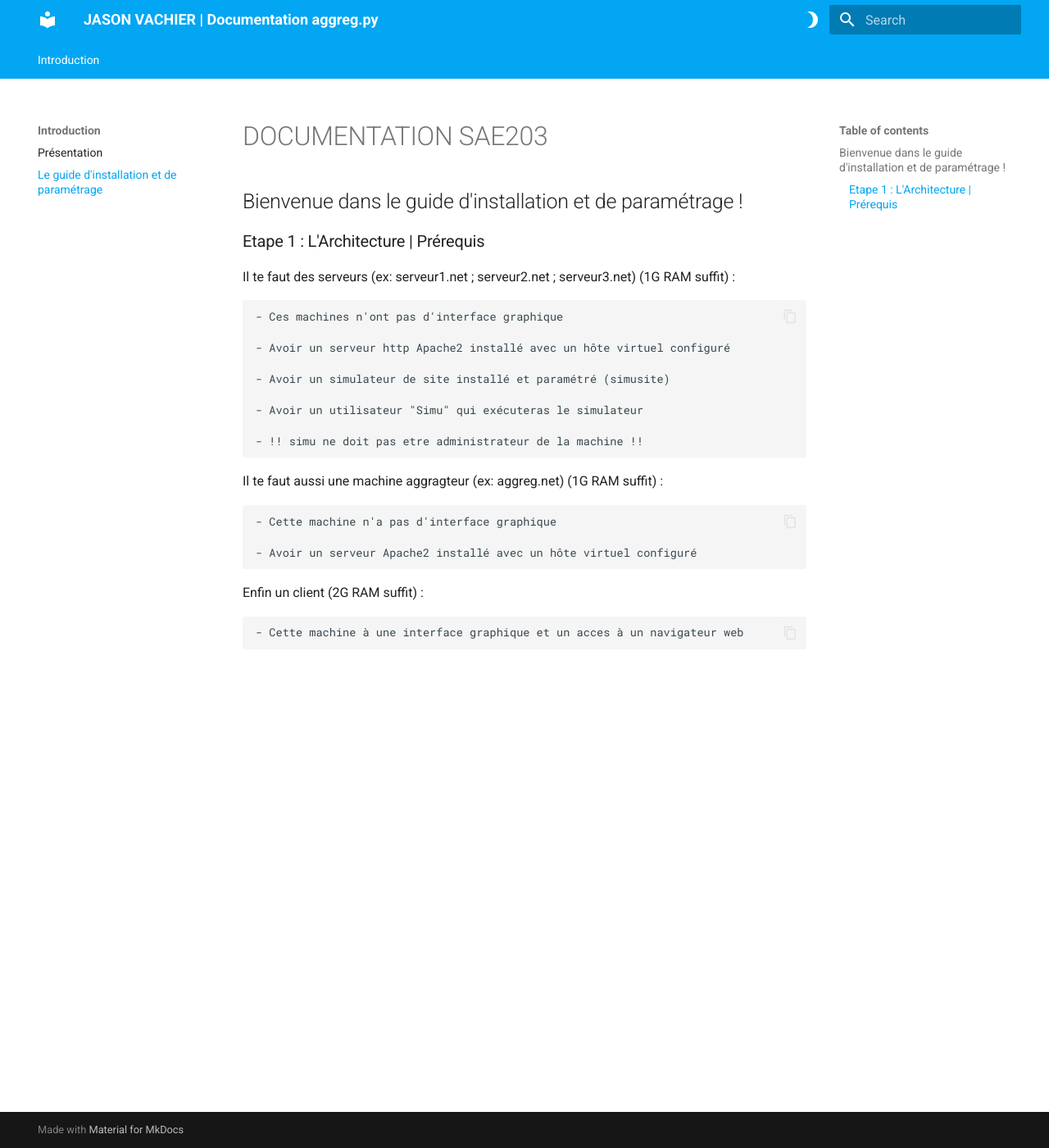
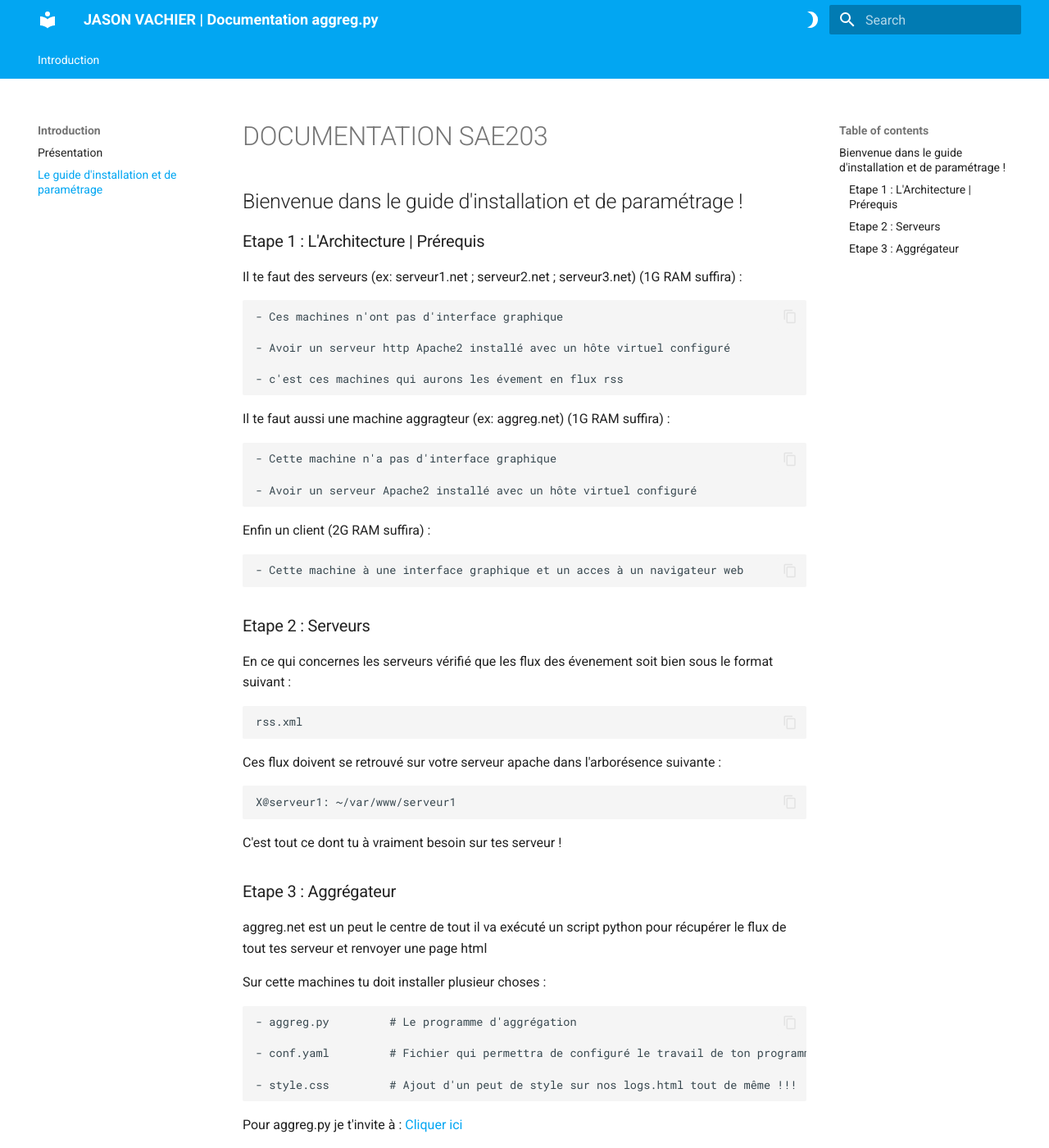
Before and after one commit to JasonVachier/SAE203, an MkDocs documentation site: the page built from docs/Etape1.md, in a window 1280 px wide and 1400 px high. Shown: the whole window at 82% size. Built offline with MkDocs 1.6.1 and Material for MkDocs 9.7.7, drawn with Linux system fonts in a browser that asks for light colours; some of the changed text lies outside the part shown.

Commit message:
Push test

```diff
--- a/docs/Etape1.md
+++ b/docs/Etape1.md
@@ -5,24 +5,65 @@
 ### Etape 1 : L'Architecture | Prérequis
 
 
-Il te faut des serveurs (ex: serveur1.net ; serveur2.net ; serveur3.net) (1G RAM suffit) :
+Il te faut des serveurs (ex: serveur1.net ; serveur2.net ; serveur3.net) (1G RAM suffira) :
 
     - Ces machines n'ont pas d'interface graphique
 
     - Avoir un serveur http Apache2 installé avec un hôte virtuel configuré
 
-    - Avoir un simulateur de site installé et paramétré (simusite)
+    - c'est ces machines qui aurons les évement en flux rss
 
-    - Avoir un utilisateur "Simu" qui exécuteras le simulateur
 
-    - !! simu ne doit pas etre administrateur de la machine !!
-
-Il te faut aussi une machine aggragteur (ex: aggreg.net) (1G RAM suffit) :
+Il te faut aussi une machine aggragteur (ex: aggreg.net) (1G RAM suffira) :
 
     - Cette machine n'a pas d'interface graphique
 
     - Avoir un serveur Apache2 installé avec un hôte virtuel configuré
 
-Enfin un client (2G RAM suffit) :
+
+Enfin un client (2G RAM suffira) :
 
     - Cette machine à une interface graphique et un acces à un navigateur web
+
+
+### Etape 2 : Serveurs
+
+
+En ce qui concernes les serveurs vérifié que les flux des évenement soit bien sous le format suivant :
+
+    rss.xml
+
+Ces flux doivent se retrouvé sur votre serveur apache dans l'arborésence suivante :
+
+    X@serveur1: ~/var/www/serveur1
+
+C'est tout ce dont tu à vraiment besoin sur tes serveur !
+
+
+### Etape 3 : Aggrégateur
+
+
+aggreg.net est un peut le centre de tout il va exécuté un script python pour récupérer le flux de tout tes serveur et renvoyer une page html
+
+Sur cette machines tu doit installer plusieur choses :
+
+    - aggreg.py         # Le programme d'aggrégation
+
+    - conf.yaml         # Fichier qui permettra de configuré le travail de ton programme python rapidement et facilement
+
+    - style.css         # Ajout d'un peut de style sur nos logs.html tout de même !!!
+
+Pour aggreg.py je t'invite à : [Cliquer ici](AggregPy.md)
+
+Pour conf.yaml c'est super simple ! créer un fichier du même nom et inscris-y :
+
+    sources:
+            - http://serveur1.net/rss.xml
+            - http://serveur2.net/rss.xml
+            - http://serveur3.net/rss.xml
+            .... (ajoute autant de lien que tu as de serveur)
+        rss-name: rss.xml
+        destination: /var/www/aggreg/index.html
+        tri-chrono: True
+
+Pour style.css je t'invite à : [Cliquer ici](StyleCss.md)
```
Also changed, not shown: docs/AggregPy.md (added), docs/StyleCss.md (added).
